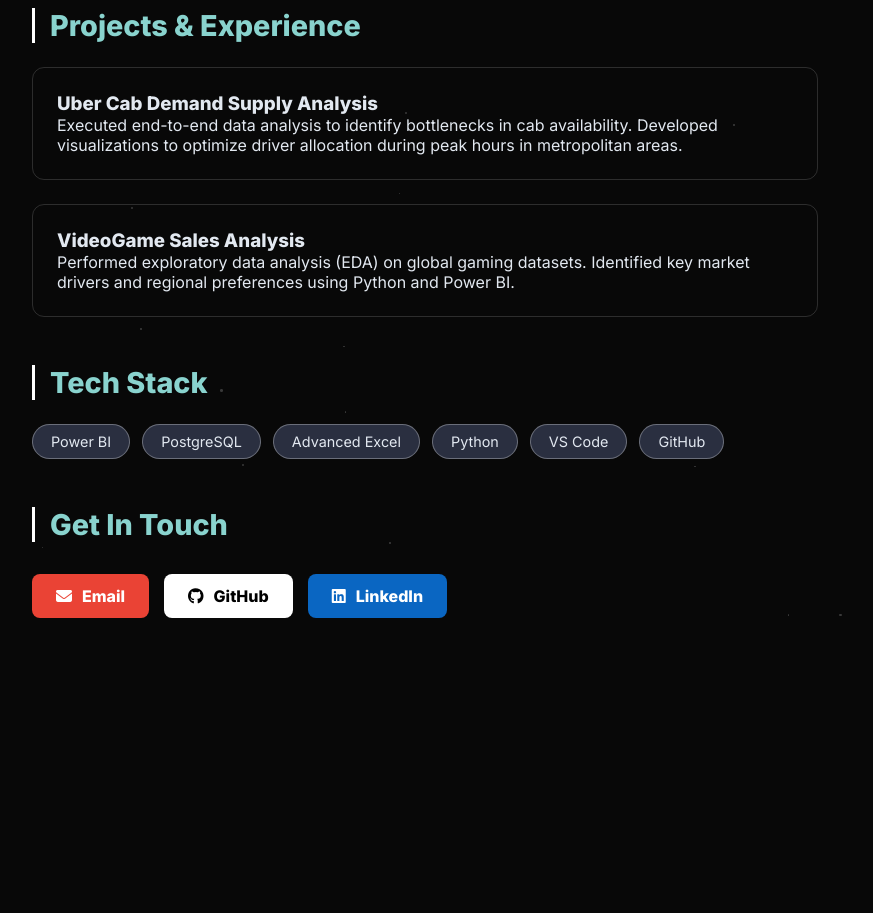
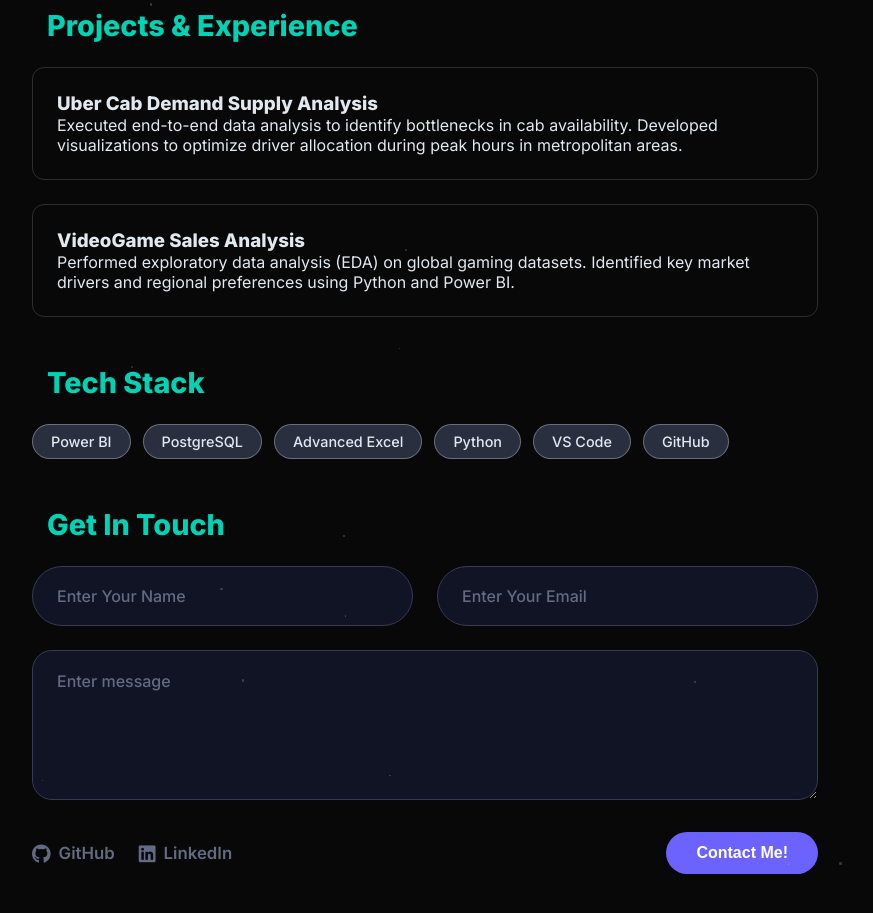
Before and after one commit to bhaveshk-25/My-Portfolio, a website: page index.html in a window 1280 px wide. Shown: the part 573-1486 px from the top of the page, without its empty margins (215-1088 px from the left). Before the commit the page ends 1287 px from the top, so only its background shows below. Drawn offline with Linux system fonts and the light colour scheme.

Commit message:
Get in touch section change

```diff
--- a/index.html
+++ b/index.html
@@ -5,14 +5,14 @@
     <meta name="viewport" content="width=device-width, initial-scale=1.0">
     <title>Bhavesh Kumar | Data Analyst</title>
     <link rel="stylesheet" href="style.css">
-    <link href="https://fonts.googleapis.com/css2?family=Inter:wght@400;600;800&display=swap" rel="stylesheet">
+    <link href="https://fonts.googleapis.com/css2?family=Inter:wght@400;500;600;800&display=swap" rel="stylesheet">
     <link rel="stylesheet" href="https://cdnjs.cloudflare.com/ajax/libs/font-awesome/6.4.0/css/all.min.css">
 </head>
 <body class="dark-mode">
     <div class="container">
         <header>
             <h1 id="main-title">Bhavesh Kumar</h1>
-            <p class="location-tag"><i class="fa-solid fa-location-dot"></i> Bengaluru, Karnataka</p>
+            <h3 class="location-tag"><i class="fa-solid fa-location-dot"></i> Bengaluru, Karnataka</h3>
         </header>
 
         <section class="about">
@@ -52,10 +52,22 @@
 
         <section class="contact">
             <h2>Get In Touch</h2>
-            <div id="contact-area">
-                <p><a href="mailto:bhaveshk0707@gmail.com">bhaveshk0707@gmail.com</a></p>
-                <p><a href="https://github.com/bhaveshk-25">github.com/bhaveshk-25</a></p>
-                <p><a href="https://linkedin.com/in/bhavesh-kumar-9b7a16225">linkedin.com/in/bhavesh-kumar</a></p>
+            <div class="contact-form-container">
+                <form action="#" method="POST" class="contact-form">
+                    <div class="input-row">
+                        <input type="text" placeholder="Enter Your Name" required>
+                        <input type="email" placeholder="Enter Your Email" required>
+                    </div>
+                    <textarea placeholder="Enter message" rows="5" required></textarea>
+
+                    <div class="form-footer">
+                        <div class="social-links-bottom">
+                            <a href="https://github.com/bhaveshk-25" target="_blank"><i class="fa-brands fa-github"></i> GitHub</a>
+                            <a href="https://linkedin.com/in/bhavesh-kumar-9b7a16225" target="_blank"><i class="fa-brands fa-linkedin"></i> LinkedIn</a>
+                        </div>
+                        <button type="submit" class="submit-btn">Contact Me!</button>
+                    </div>
+                </form>
             </div>
         </section>
     </div>
--- a/script.js
+++ b/script.js
@@ -2,7 +2,6 @@
     createParticles();
     animateTyping();
     setupCards();
-    formatContact();
 });
 
 function createParticles() {
@@ -39,33 +38,3 @@
         card.append(h, p);
     });
 }
-
-function formatContact() {
-    const area = document.getElementById('contact-area');
-    const links = area.querySelectorAll('a');
-    const wrap = document.createElement('div');
-    wrap.className = 'contact-links';
-
-    links.forEach(l => {
-        const n = document.createElement('a');
-        n.href = l.href;
-        n.target = "_blank";
-
-        if (l.href.includes('mailto')) {
-            n.innerHTML = '<i class="fa-solid fa-envelope"></i> Email';
-            n.className = 'btn-email';
-        }
-        else if (l.href.includes('github')) {
-            n.innerHTML = '<i class="fa-brands fa-github"></i> GitHub';
-            n.className = 'btn-github';
-        }
-        else if (l.href.includes('linkedin')) {
-            n.innerHTML = '<i class="fa-brands fa-linkedin"></i> LinkedIn';
-            n.className = 'btn-linkedin';
-        }
-        wrap.appendChild(n);
-    });
-
-    area.innerHTML = '';
-    area.appendChild(wrap);
-}
--- a/style.css
+++ b/style.css
@@ -2,7 +2,7 @@
     /* Pure 95% Black Background */
     --bg-main: #080808;
     --text-main: #e2e8f0;
-    --accent-color: #89d3ce;
+    --accent-color: #00d2b5; /* Slightly adjusted teal to match image */
 }
 
 * { margin: 0; padding: 0; box-sizing: border-box; }
@@ -48,6 +48,7 @@
     padding-left: 15px;
     margin: 3rem 0 1.5rem;
     font-size: 1.8rem;
+    border: none; /* Removed white border to match image aesthetics */
 }
 
 .edu-item { margin-bottom: 1.5rem; padding-left: 15px; }
@@ -59,14 +60,14 @@
     padding: 1.5rem;
     border-radius: 12px;
     margin-bottom: 1.5rem;
-    border: 1px solid rgba(255, 255, 255, 0.15); /* Subtle border for structure */
+    border: 1px solid rgba(255, 255, 255, 0.15);
     transition: all 0.3s ease;
 }
 
 .project-card:hover {
     transform: translateY(-5px);
     border-color: var(--accent-color);
-    background: rgba(255, 255, 255, 0.02); /* Very slight lift on hover */
+    background: rgba(255, 255, 255, 0.02);
 }
 
 ul { display: flex; flex-wrap: wrap; gap: 12px; list-style: none; }
@@ -89,46 +90,125 @@
 }
 
 .skills ul li:hover {
-    transform: translateY(-5px); /* Lifts the item up */
-    border-color: #4ecdc4; /* Changes border to your accent color */
-    background: rgba(78, 205, 196, 0.1); /* Subtle tinted background */
-    box-shadow: 0 5px 15px rgba(78, 205, 196, 0.3); /* Soft outer glow */
+    transform: translateY(-5px);
+    border-color: #4ecdc4;
+    background: rgba(78, 205, 196, 0.1);
+    box-shadow: 0 5px 15px rgba(78, 205, 196, 0.3);
     color: #fffafa;
 }
 
-/* Official Contact Buttons */
-.contact-links { display: flex; gap: 15px; flex-wrap: wrap; margin-top: 2rem; }
+/* Subtle stars/particles */
+.particle { position: absolute; background: rgba(255,255,255,0.2); border-radius: 50%; pointer-events: none; }
 
-.contact-links a {
-    display: inline-flex;
-    align-items: center;
-    gap: 10px;
-    text-decoration: none;
-    padding: 12px 24px;
-    border-radius: 8px;
-    font-weight: 700;
-    transition: 0.3s;
+
+/* --- NEW CONTACT FORM STYLES --- */
+
+.contact-form-container {
+    margin-top: 1rem;
+    background: transparent;
 }
 
-.btn-email {
-    background: #ea4335;
-    color: white;
+.contact-form {
+    display: flex;
+    flex-direction: column;
+    gap: 1.5rem;
 }
 
-.btn-github {
-    background: #ffffff;
-    color: #000000; /* Black logo on white button */
+.input-row {
+    display: flex;
+    gap: 1.5rem;
 }
 
-.btn-linkedin {
-    background: #0A66C2;
-    color: #ffffff; /* Official LinkedIn Blue */
+.input-row input {
+    flex: 1;
+    border-radius: 30px !important; /* Pill shape for single-line inputs */
 }
 
-.contact-links a:hover {
-    transform: translateY(-3px);
-    filter: brightness(1.1);
+.contact-form input,
+.contact-form textarea {
+    background: #111424; /* Dark blue-grey matching the image */
+    border: 1px solid #363b52;
+    padding: 1.2rem 1.5rem;
+    border-radius: 20px;
+    color: var(--text-main);
+    font-family: 'Inter', sans-serif;
+    font-size: 1rem;
+    outline: none;
+    transition: border-color 0.3s ease;
 }
 
-/* Sublte stars/particles to keep it from being too flat */
-.particle { position: absolute; background: rgba(255,255,255,0.2); border-radius: 50%; pointer-events: none; }
+.contact-form textarea {
+    resize: vertical;
+    min-height: 150px;
+}
+
+.contact-form input:focus,
+.contact-form textarea:focus {
+    border-color: var(--accent-color);
+}
+
+.contact-form input::placeholder,
+.contact-form textarea::placeholder {
+    color: #636a82;
+    font-weight: 500;
+}
+
+.form-footer {
+    display: flex;
+    justify-content: space-between;
+    align-items: center;
+    margin-top: 0.5rem;
+}
+
+.social-links-bottom {
+    display: flex;
+    gap: 1.5rem;
+}
+
+.social-links-bottom a {
+    color: #636a82; /* Subtle gray */
+    text-decoration: none;
+    display: flex;
+    align-items: center;
+    gap: 8px;
+    font-weight: 600;
+    font-size: 1.05rem;
+    transition: color 0.3s;
+}
+
+.social-links-bottom a i {
+    font-size: 1.2rem;
+}
+
+.social-links-bottom a:hover {
+    color: var(--accent-color);
+}
+
+.submit-btn {
+    background: #6c63ff; /* Purple/Blue button matching image */
+    color: white;
+    border: none;
+    padding: 12px 30px;
+    border-radius: 30px;
+    font-size: 1rem;
+    font-weight: 600;
+    cursor: pointer;
+    transition: transform 0.3s, background 0.3s;
+}
+
+.submit-btn:hover {
+    background: #5a52e0;
+    transform: translateY(-2px);
+}
+
+/* Responsive Form */
+@media (max-width: 650px) {
+    .input-row {
+        flex-direction: column;
+    }
+    .form-footer {
+        flex-direction: column-reverse; /* Button on top of links on mobile */
+        gap: 1.5rem;
+        align-items: center;
+    }
+}
```
